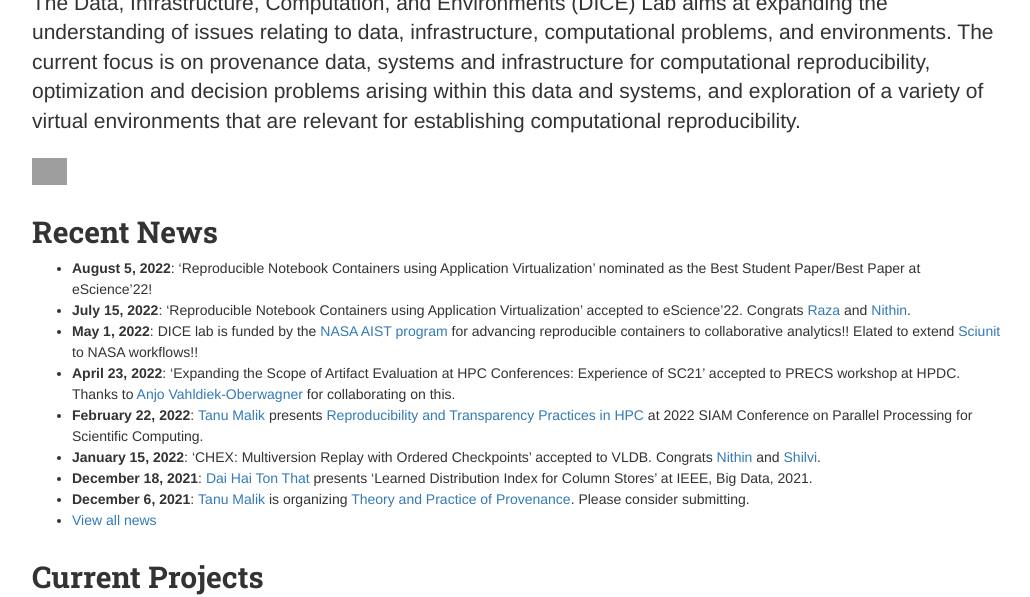
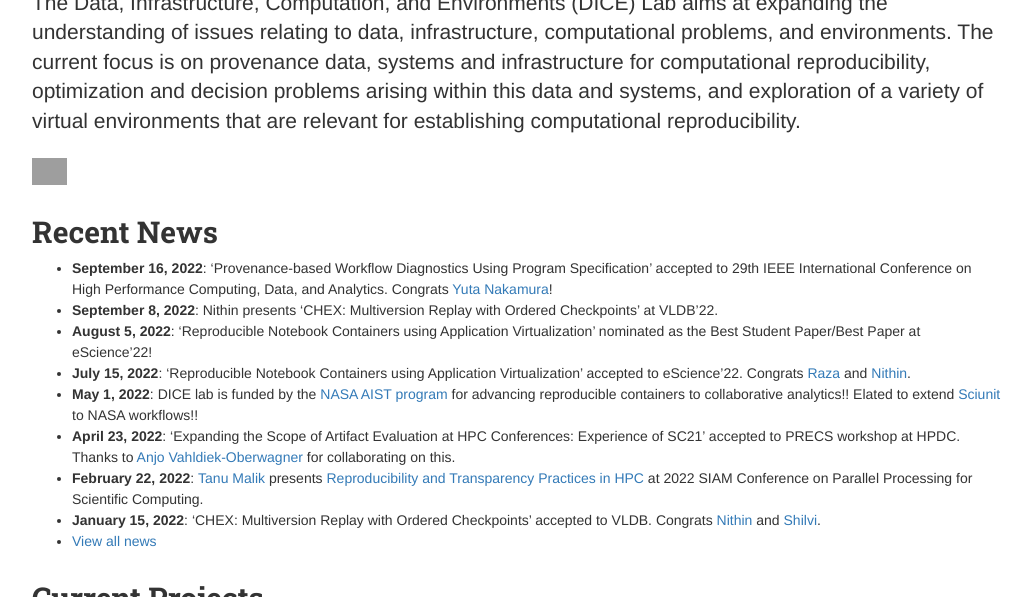
Before and after one commit to depaul-dice/DICE-website, a Jekyll site: the page built from index.markdown, in a window 1280 px wide and 900 px high, scrolled down 517 px, cut to the strip 0-597 px from the top of the window. Shown: the whole strip, without its empty margins (123-1153 px from the left). Built offline with Jekyll 4.4.1, drawn with Linux system fonts in a browser that asks for light colours; nearby versions of some CDN libraries; grey boxes are pictures that could not be loaded.

Commit message:
Sept. news

```diff
--- a/_data/news.yml
+++ b/_data/news.yml
@@ -1,3 +1,12 @@
+
+- date: 2022-09-16
+  description: >
+        'Provenance-based Workflow Diagnostics Using Program Specification' accepted to 29th IEEE International Conference on High Performance Computing, Data, and Analytics.
+        Congrats [Yuta Nakamura](https://github.com/nakasan617)!
+
+- date: 2022-09-08
+  description: >
+      Nithin presents 'CHEX: Multiversion Replay with Ordered Checkpoints' at VLDB'22.
 
 - date: 2022-08-05
   description: >
```
